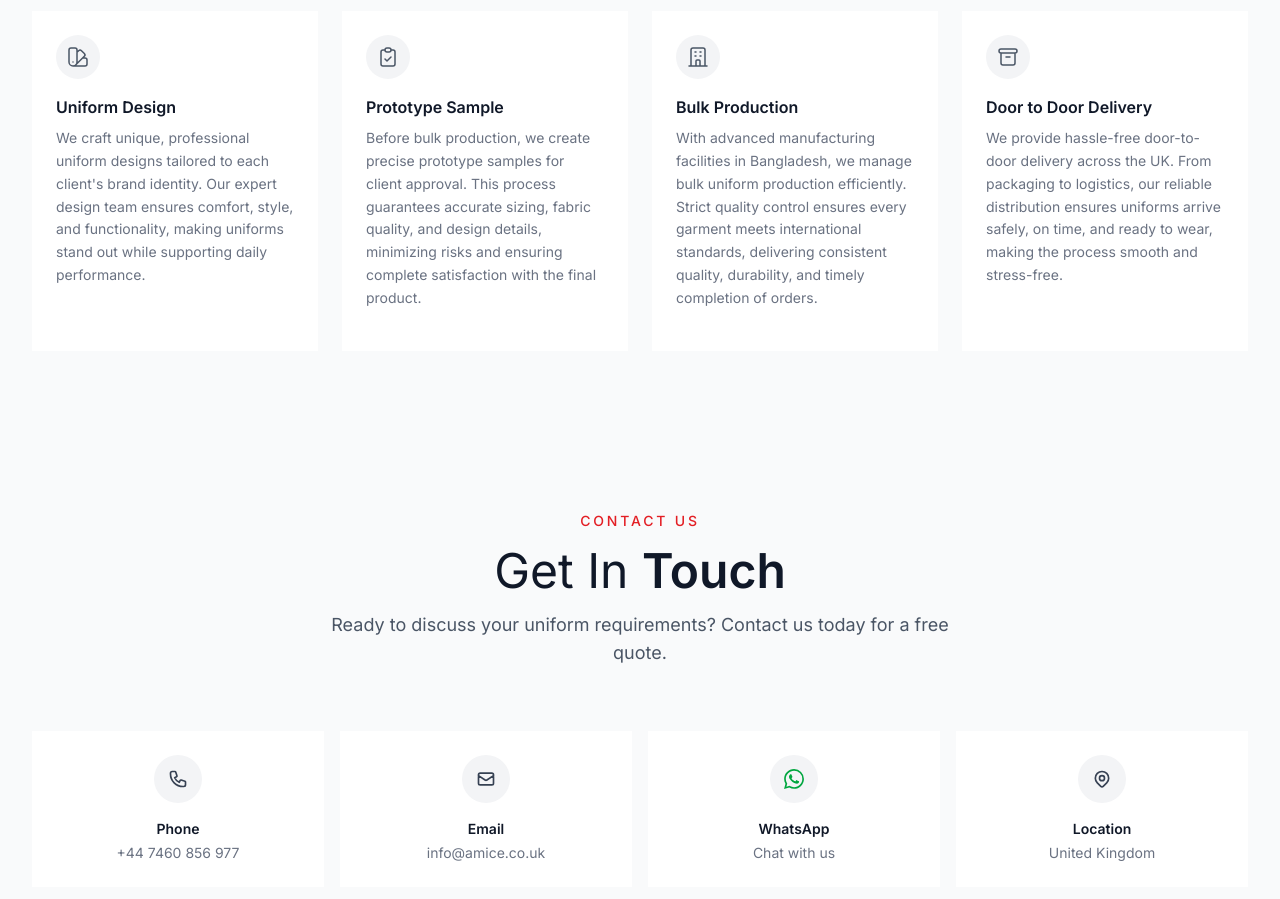
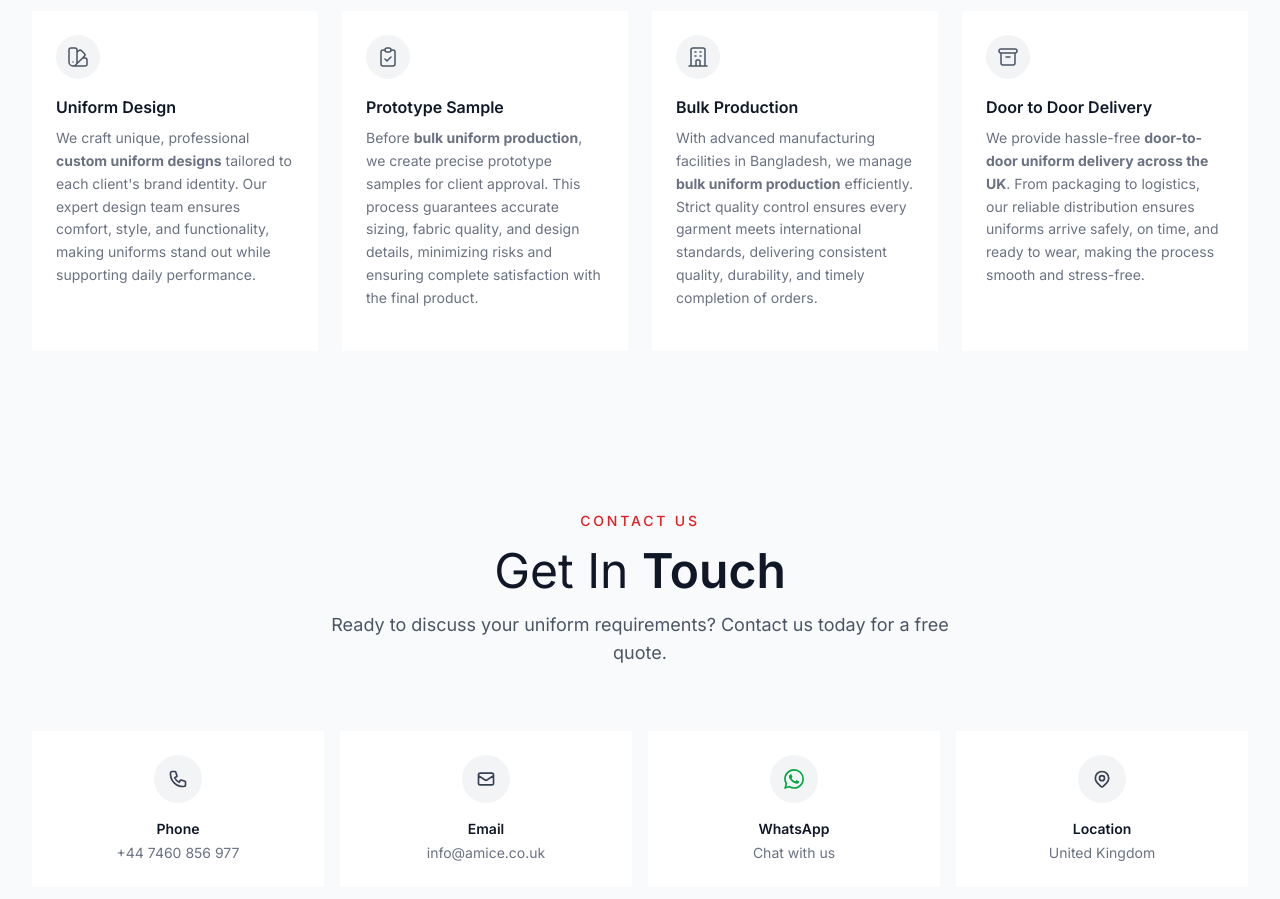
Before and after one commit to nextone9710-dev/amica, a React (Vite) app: page / in a window 1280 px wide. Shown: the part 3000-3899 px from the top of the page. Built offline with nearby package versions, Linux system fonts and the light colour scheme; a web font is replaced by a local one.

Commit message:
feat: Enhance descriptions in ValueSteps component for clarity and emphasis

```diff
--- a/src/components/ValueSteps.tsx
+++ b/src/components/ValueSteps.tsx
@@ -6,7 +6,7 @@ const steps = [
       </svg>
     ),
     title: "Uniform Design",
-    description: "We craft unique, professional uniform designs tailored to each client's brand identity. Our expert design team ensures comfort, style, and functionality, making uniforms stand out while supporting daily performance.",
+    description: <>We craft unique, professional <strong>custom uniform designs</strong> tailored to each client's brand identity. Our expert design team ensures comfort, style, and functionality, making uniforms stand out while supporting daily performance.</>,
   },
   {
     icon: (
@@ -15,7 +15,7 @@ const steps = [
       </svg>
     ),
     title: "Prototype Sample",
-    description: "Before bulk production, we create precise prototype samples for client approval. This process guarantees accurate sizing, fabric quality, and design details, minimizing risks and ensuring complete satisfaction with the final product.",
+    description: <>Before <strong>bulk uniform production</strong>, we create precise prototype samples for client approval. This process guarantees accurate sizing, fabric quality, and design details, minimizing risks and ensuring complete satisfaction with the final product.</>,
   },
   {
     icon: (
@@ -24,7 +24,7 @@ const steps = [
       </svg>
     ),
     title: "Bulk Production",
-    description: "With advanced manufacturing facilities in Bangladesh, we manage bulk uniform production efficiently. Strict quality control ensures every garment meets international standards, delivering consistent quality, durability, and timely completion of orders.",
+    description: <>With advanced manufacturing facilities in Bangladesh, we manage <strong>bulk uniform production</strong> efficiently. Strict quality control ensures every garment meets international standards, delivering consistent quality, durability, and timely completion of orders.</>,
   },
   {
     icon: (
@@ -33,7 +33,7 @@ const steps = [
       </svg>
     ),
     title: "Door to Door Delivery",
-    description: "We provide hassle-free door-to-door delivery across the UK. From packaging to logistics, our reliable distribution ensures uniforms arrive safely, on time, and ready to wear, making the process smooth and stress-free.",
+    description: <>We provide hassle-free <strong>door-to-door uniform delivery across the UK</strong>. From packaging to logistics, our reliable distribution ensures uniforms arrive safely, on time, and ready to wear, making the process smooth and stress-free.</>,
   },
 ];
 
```
